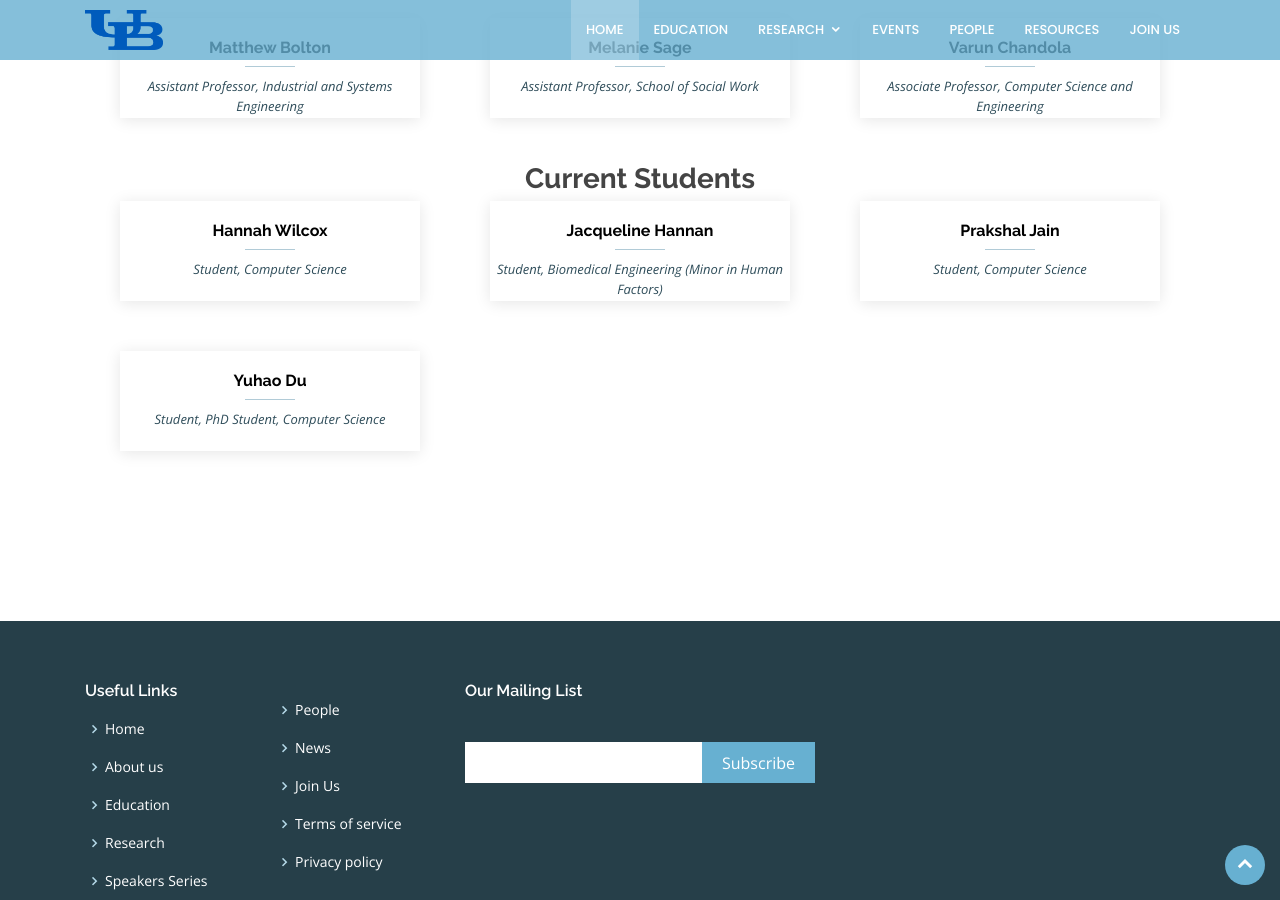
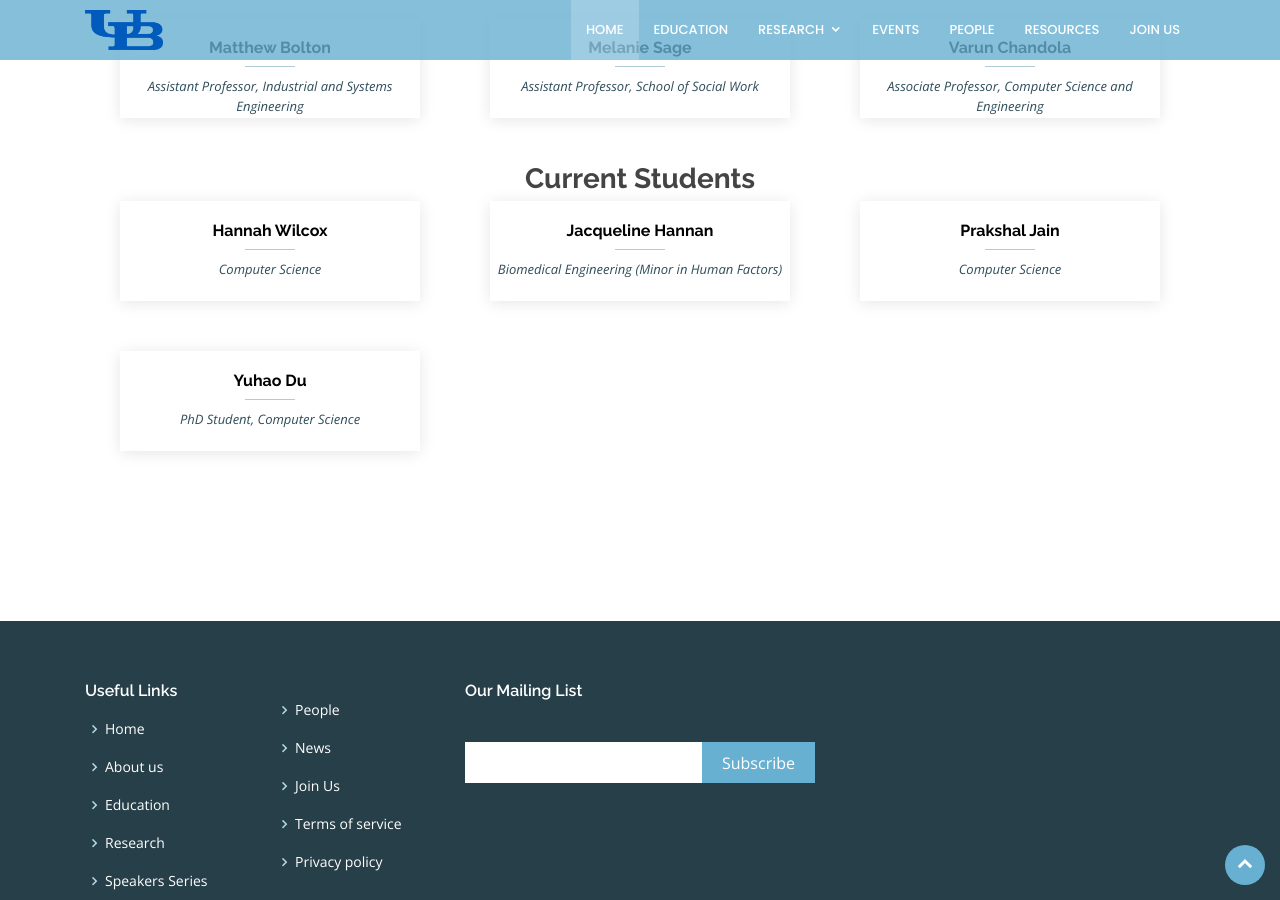
Before and after one commit to Mgeraci19/CS4SG.github.io, a Jekyll site: the page built from people.html, in a window 1280 px wide and 900 px high, scrolled down 611 px. Built offline with Jekyll 4.4.1, drawn with Linux system fonts in a browser that asks for light colours.

Commit message:
Update people.html

```diff
--- a/people.html
+++ b/people.html
@@ -108,7 +108,7 @@ title: People
     <div class="pic"><img src="{{ peop.image }}" class="img-fluid team_picture" alt=""></div>
     <div class="member-info">
       <h4><a href="{{ peop.link }}" style="text-decoration:none; color:black;" target="_blank">{{ peop.name }}</a></h4>
-      <span>Student, {{ peop.designation }}</span><br>
+      <span>{{ peop.designation }}</span><br>
       <div class="social">
         {{ peop.social }}<br/>{{ peop.status }}
       </div>
@@ -140,7 +140,7 @@ title: People
     <div class="pic"><img src="{{ peop.image }}" class="img-fluid team_picture" alt=""></div>
     <div class="member-info">
       <h4><a href="{{ peop.link }}" style="text-decoration:none; color:black;" target="_blank">{{ peop.name }}</a></h4>
-      <span>Student, {{ peop.designation }}</span><br>
+      <span>{{ peop.designation }}</span><br>
       <div class="social">
         {{ peop.social }}<br/>{{ peop.status }}
       </div>
```
